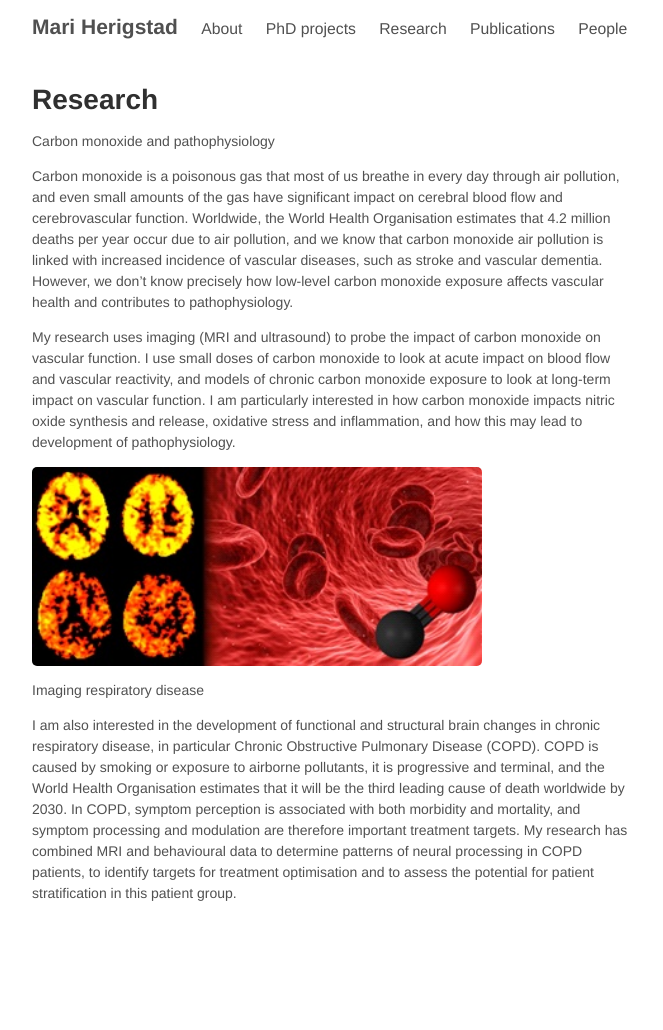
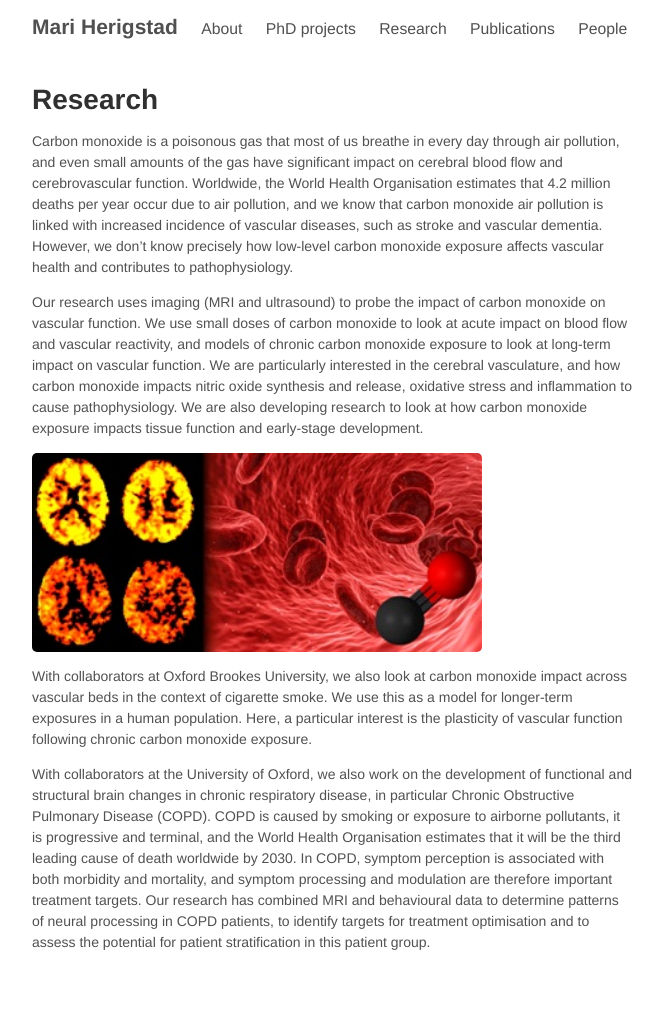
Before and after one commit to mariherigstad/mariherigstad.github.io, a Jekyll site: the page built from research.md, in a window 1280 px wide. Shown: the whole page, without its empty margins (307-970 px from the left). Built offline with Jekyll 4.4.1, drawn with Linux system fonts in a browser that asks for light colours; before the commit the page ends 981 px from its top, so only the background shows below that.

Commit message:
Update research.md

```diff
--- a/research.md
+++ b/research.md
@@ -3,14 +3,12 @@ layout: page
 title: Research
 ---
 
-Carbon monoxide and pathophysiology
-
 Carbon monoxide is a poisonous gas that most of us breathe in every day through air pollution, and even small amounts of the gas have significant impact on cerebral blood flow and cerebrovascular function. Worldwide, the World Health Organisation estimates that 4.2 million deaths per year occur due to air pollution, and we know that carbon monoxide air pollution is linked with increased incidence of vascular diseases, such as stroke and vascular dementia. However, we don’t know precisely how low-level carbon monoxide exposure affects vascular health and contributes to pathophysiology.
 
-My research uses imaging (MRI and ultrasound) to probe the impact of carbon monoxide on vascular function. I use small doses of carbon monoxide to look at acute impact on blood flow and vascular reactivity, and models of chronic carbon monoxide exposure to look at long-term impact on vascular function. I am particularly interested in how carbon monoxide impacts nitric oxide synthesis and release, oxidative stress and inflammation, and how this may lead to development of pathophysiology.
+Our research uses imaging (MRI and ultrasound) to probe the impact of carbon monoxide on vascular function. We use small doses of carbon monoxide to look at acute impact on blood flow and vascular reactivity, and models of chronic carbon monoxide exposure to look at long-term impact on vascular function. We are particularly interested in the cerebral vasculature, and how carbon monoxide impacts nitric oxide synthesis and release, oxidative stress and inflammation to cause pathophysiology. We are also developing research to look at how carbon monoxide exposure impacts tissue function and early-stage development.
 
 <img src="/assets/herigstad_research.jpg" alt="Research" align="middle" style="width: 450px;"/>
 
-Imaging respiratory disease
+With collaborators at Oxford Brookes University, we also look at carbon monoxide impact across vascular beds in the context of cigarette smoke. We use this as a model for longer-term exposures in a human population. Here, a particular interest is the plasticity of vascular function following chronic carbon monoxide exposure.
 
-I am also interested in the development of functional and structural brain changes in chronic respiratory disease, in particular Chronic Obstructive Pulmonary Disease (COPD). COPD is caused by smoking or exposure to airborne pollutants, it is progressive and terminal, and the World Health Organisation estimates that it will be the third leading cause of death worldwide by 2030. In COPD, symptom perception is associated with both morbidity and mortality, and symptom processing and modulation are therefore important treatment targets. My research has combined MRI and behavioural data to determine patterns of neural processing in COPD patients, to identify targets for treatment optimisation and to assess the potential for patient stratification in this patient group.
+With collaborators at the University of Oxford, we also work on the development of functional and structural brain changes in chronic respiratory disease, in particular Chronic Obstructive Pulmonary Disease (COPD). COPD is caused by smoking or exposure to airborne pollutants, it is progressive and terminal, and the World Health Organisation estimates that it will be the third leading cause of death worldwide by 2030. In COPD, symptom perception is associated with both morbidity and mortality, and symptom processing and modulation are therefore important treatment targets. Our research has combined MRI and behavioural data to determine patterns of neural processing in COPD patients, to identify targets for treatment optimisation and to assess the potential for patient stratification in this patient group.
```
